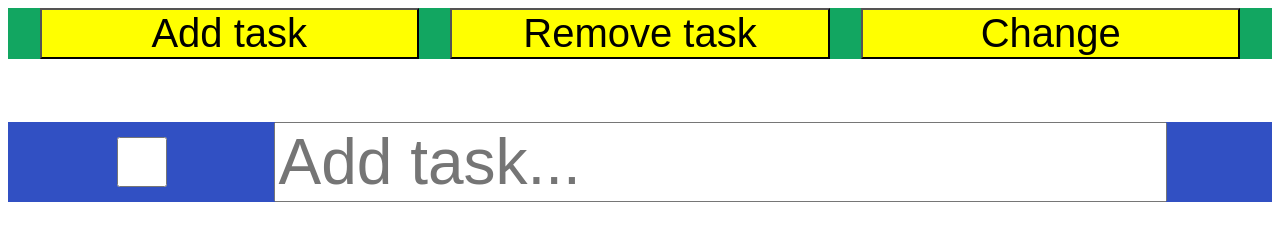
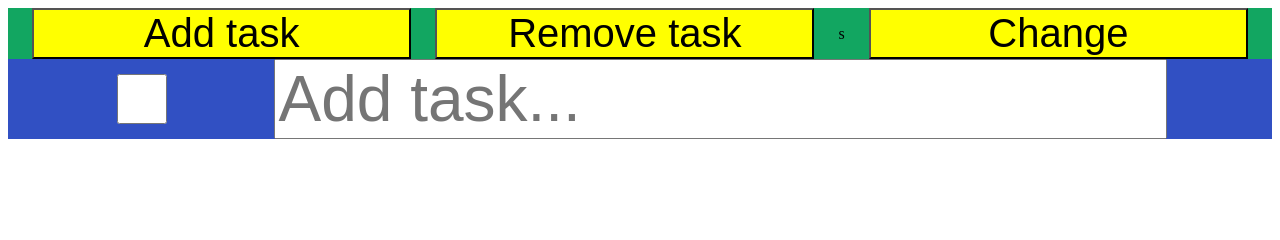
Before and after one commit to DavidPavic/to-do-list, a plain HTML site: page index.html in a window 1280 px wide. Drawn offline with Linux system fonts and the light colour scheme.

Commit message:
Basic structure made

```diff
--- a/index.html
+++ b/index.html
@@ -10,12 +10,14 @@
     <body>
         <section class="btns">
             <button>Add task</button>
-            <button>Remove task</button>
+            <button>Remove task</button>s
             <button>Change</button>
         </section>
         <section class="content">
-            <input type="checkbox">
-            <input type="text" placeholder="Add task...">
+            <div class="task">
+                <input type="checkbox">
+                <input type="text" placeholder="Add task...">
+            </div>
         </section>
     </body>
 </html>
--- a/sass_index.sass
+++ b/sass_index.sass
@@ -15,24 +15,34 @@ html
     width: 100%
     height: auto
     display: flex
+
+.btns
+    background-color: colors.$primary-color
     flex-direction: row
     justify-content: space-evenly
     align-items: center
-
-.btns
-    background-color: colors.$primary-color
 
 .btns > button
     @include btn-design
 
 .content
     background-color: colors.$secondary-color
-    margin-top: 5%
+    flex-direction: column
+    justify-content: space-evenly
+    align-items: center
 
-.content input[type="text"]
+.task
+    width: 100%
+    height: auto
+    display: flex
+    flex-direction: row
+    justify-content: space-evenly
+    align-items: center
+
+.content .task input[type="text"]
     width: 70%
     font-size: 4rem
 
-.content input[type="checkbox"]
+.content .task input[type="checkbox"]
     width: 50px
     height: 50px
```
Also changed, not shown: sass_index.css, 1 other file.
